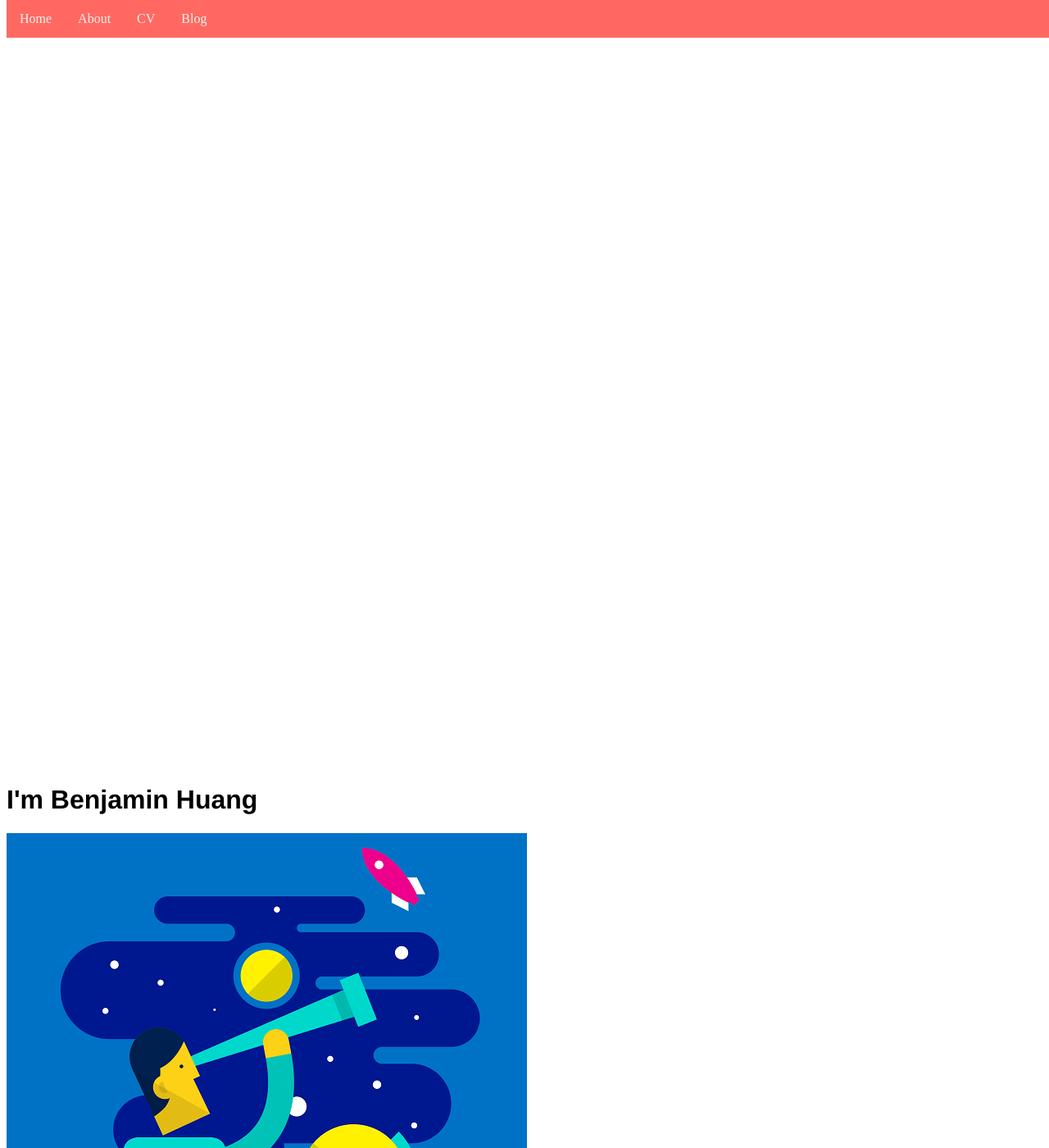
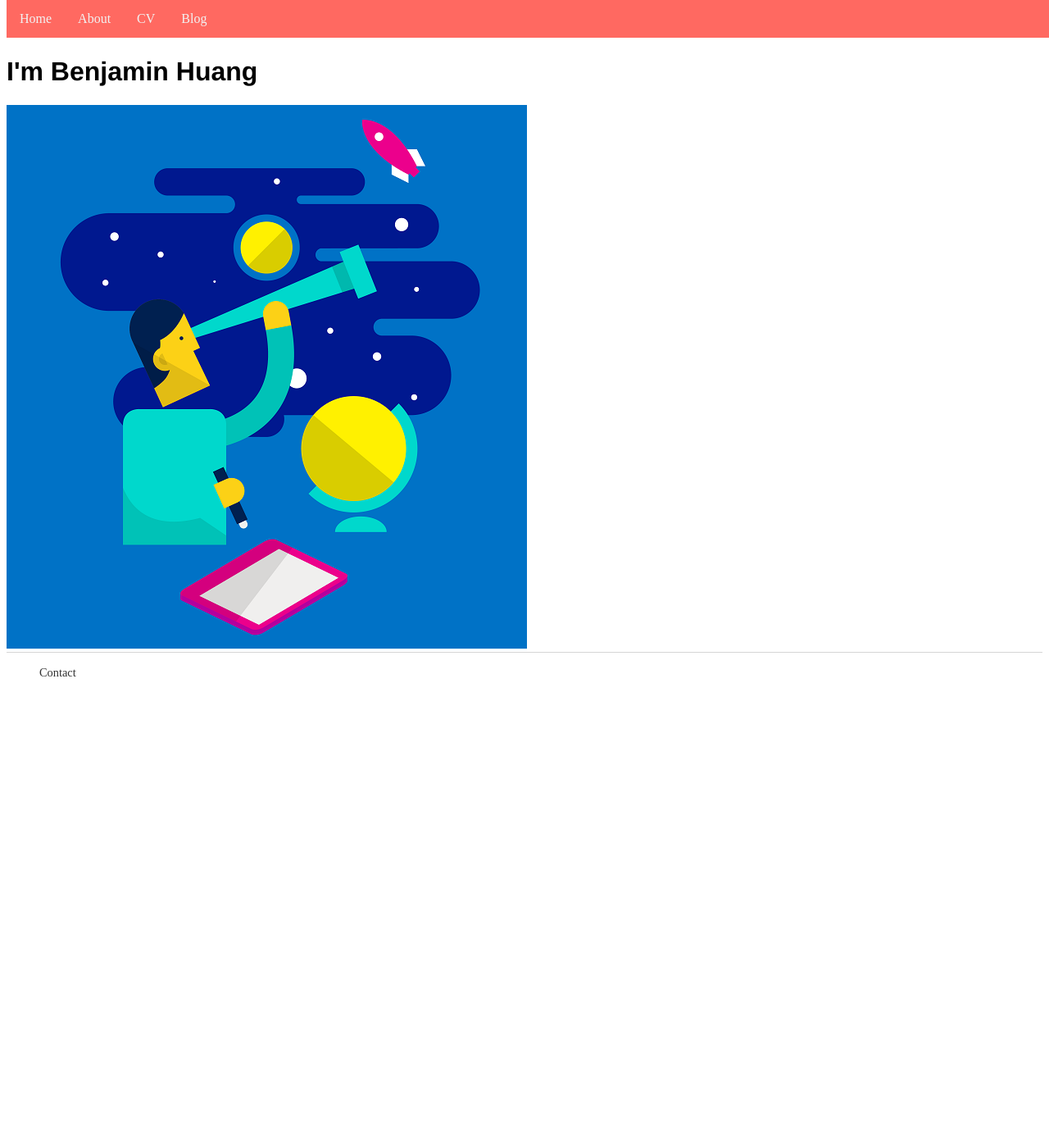
Before and after one commit to benjaminhuang13/benjaminhuang13.github.io, a Jekyll site: the page built from index.html, in a window 1280 px wide and 1400 px high. Shown: the whole window at 82% size. Built offline with Jekyll 4.4.1, drawn with Linux system fonts in a browser that asks for light colours.

Commit message:
Update main.css

```diff
--- a/css/main.css
+++ b/css/main.css
@@ -1,5 +1,5 @@
 .container {
-    padding-top:58em;
+    padding-top:40px;
 }
 .navbar {
     overflow: hidden;
```
